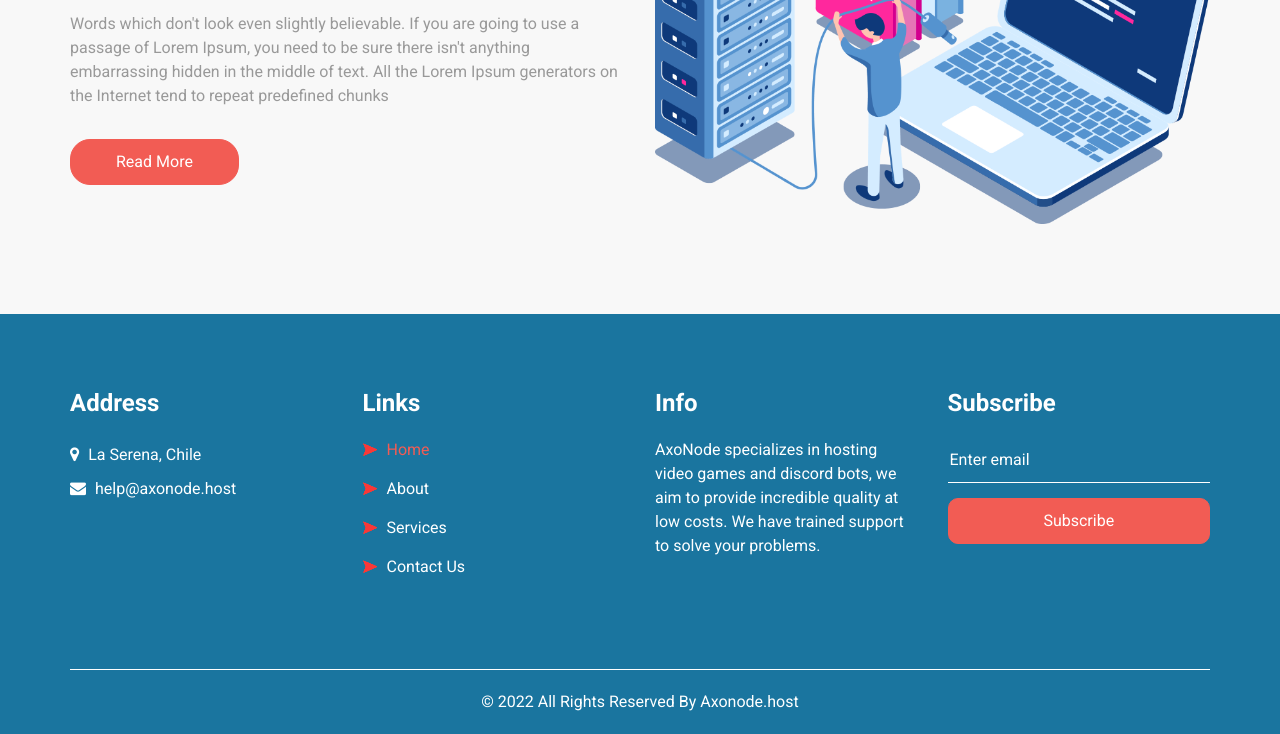
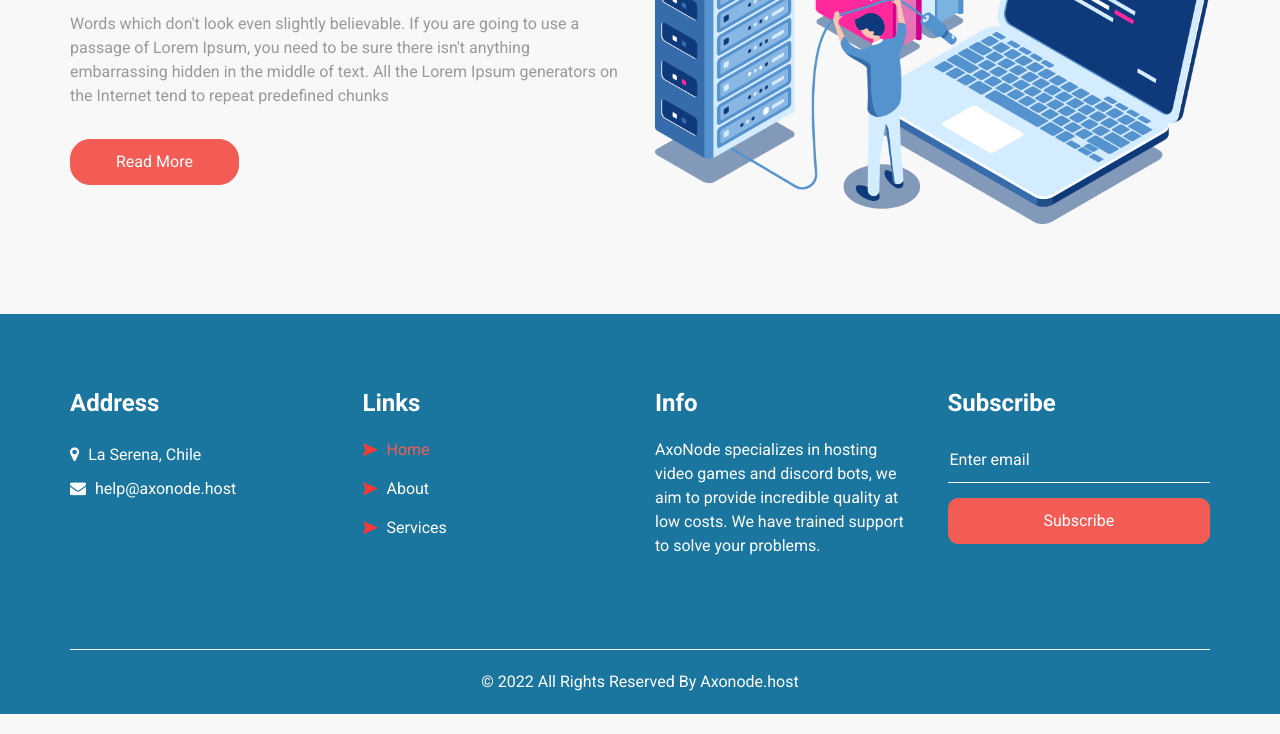
Before and after one commit to MrChileball/MrChileball.github.io, a website: page about.html in a window 1280 px wide. Shown: the part 321-1055 px from the top of the page. Drawn offline with Linux system fonts and the light colour scheme; a script that the page names is missing.

Commit message:
finalizado el theme

```diff
--- a/about.html
+++ b/about.html
@@ -141,10 +141,6 @@
                 <img src="images/nav-bullet.png" alt="">
                 Services
               </a>
-              <a class="" href="contact.html">
-                <img src="images/nav-bullet.png" alt="">
-                Contact Us
-              </a>
             </div>
           </div>
         </div>
```
Also changed, not shown: index.html (+0 -4 lines), service.html (+0 -4 lines).
